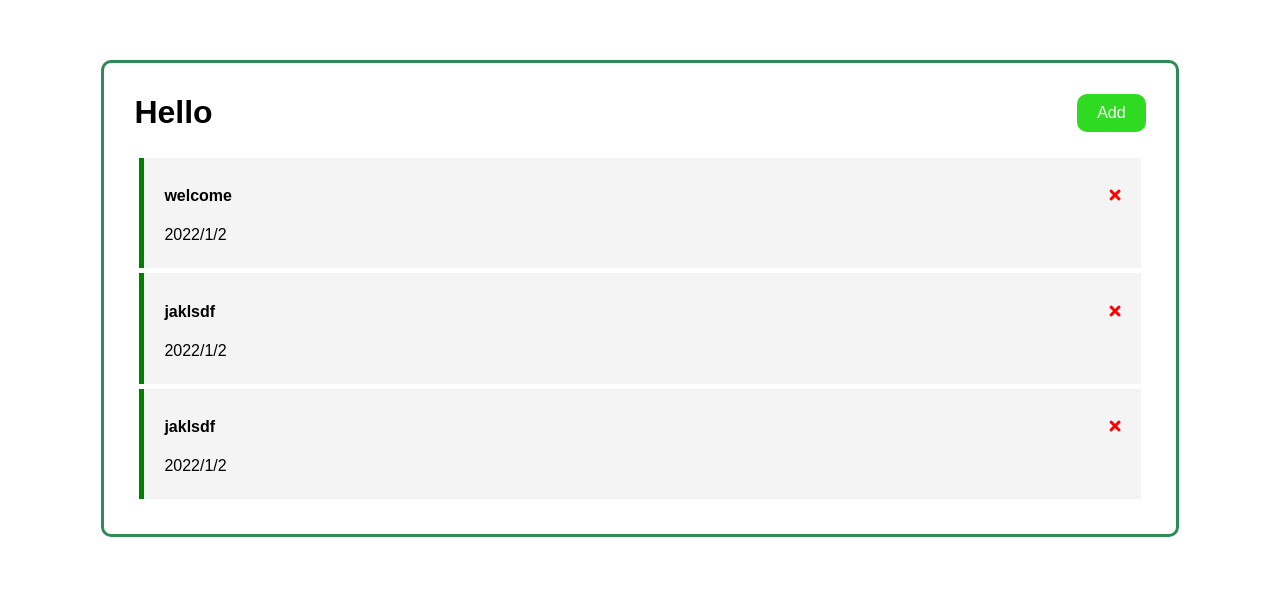
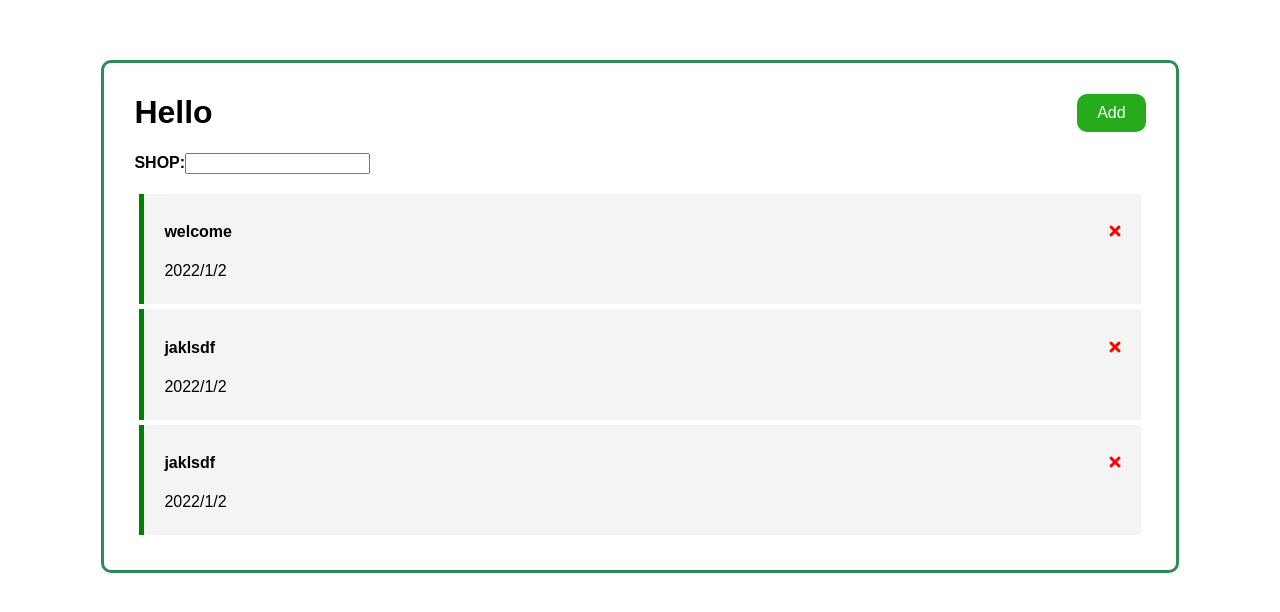
Before and after one commit to Timyu0527/webproject, a Vue app: page / in a window 1280 px wide. Shown: the top 612 px of the page. Built offline with nearby package versions, Linux system fonts and the light colour scheme.

Commit message:
add input

```diff
--- a/src/App.vue
+++ b/src/App.vue
@@ -1,6 +1,10 @@
 <template>
   <div class = "container">
     <Header title = "Hello"/>
+    <div class = "dataIn">
+      <DataIn text = "SHOP"/>
+      <!-- adfsadf<input type = "text"/> -->
+    </div>
     <Items :items = "items"/>
   </div>
 </template>
@@ -8,12 +12,14 @@
 <script>
 import Header from "./components/Header"
 import Items from "./components/Items"
+import DataIn from "./components/DataIn"
 
 export default {
   name: 'App',
   components: {
     Header,
     Items,
+    DataIn,
   },
   data(){
     return {
@@ -55,7 +61,6 @@ body {
 }
 .container{
   width: 80%;
-  /* margin: 30px; */
   margin-left: auto;
   margin-right: auto;
   overflow: auto;
@@ -65,4 +70,9 @@ body {
   padding-top: 10px;
   border-radius: 10px;
 }
+.dataIn{
+  display: block;
+  margin: 0px 0px 20px 0px;
+  /* padding: 100px; */
+}
 </style>
--- a/src/components/Button.vue
+++ b/src/components/Button.vue
@@ -18,7 +18,7 @@ export default {
 </script>
 <style scoped>
 .button {
-  background-color: rgb(47, 219, 32); /* Green */
+  background-color: rgb(38, 171, 26); /* Green */
   margin: 0px;
   border: none;
   color: white;
--- /dev/null
+++ b/src/components/DataIn.vue
@@ -0,0 +1,22 @@
+<template>
+    <label>
+        <b>{{text}}:</b><input type = "text"/>
+    </label>
+</template>
+
+<script>
+export default{
+    name: "DataIn",
+    props: {
+        text: String,
+    },
+}
+</script>
+
+<style scoped>
+/* .test{
+    display:block;
+    height: 10px;
+    padding :10px;
+} */
+</style>
```
Also changed, not shown: 1 other file (tests, documents, lock files or other folders).
